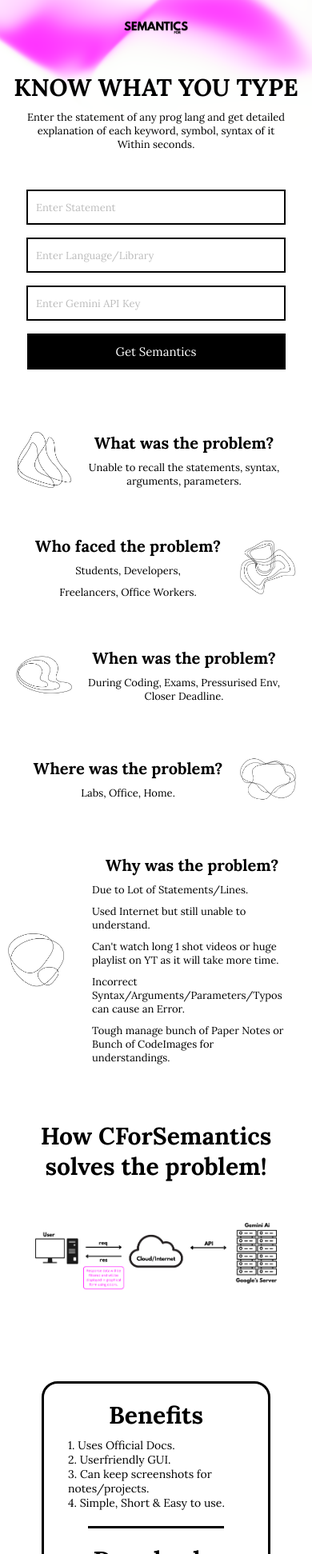
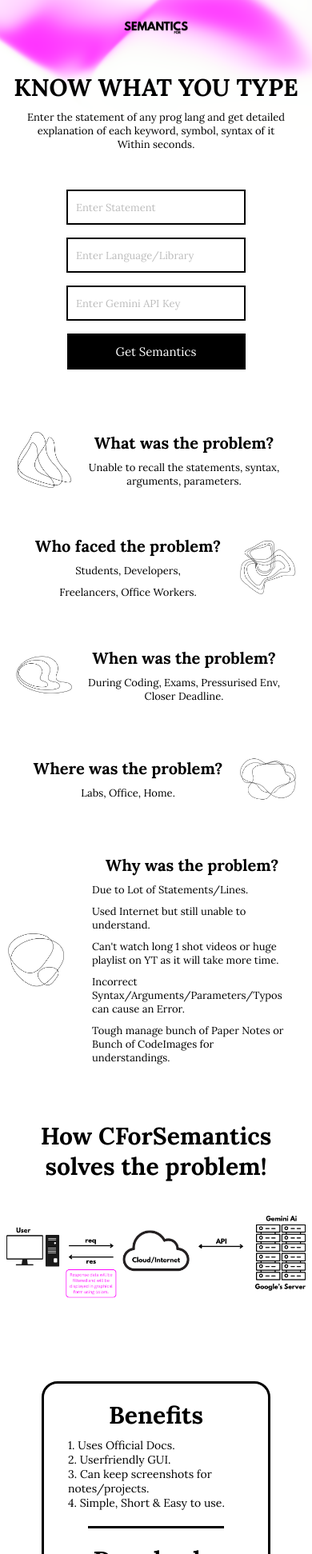
Before and after one commit to YashKadam05/cforsemantics, a React (Vite) app: page / in a window 390 px wide. Shown: the top 1943 px of the page at 80% size. Built offline with nearby package versions, Linux system fonts and the light colour scheme.

Commit message:
Initial Commit

```diff
--- a/src/components/form.css
+++ b/src/components/form.css
@@ -93,11 +93,14 @@
 }
 
 @media (max-width:400px) {
+    .formBody form {
+    width: 100px;
+}
     .formBody form input {
-        width: 300px;
+        width: 200px;
     }
 
     .formBody form button {
-        width: 323px;
+        width: 223px;
     }
 }
--- a/src/components/graph.css
+++ b/src/components/graph.css
@@ -48,6 +48,6 @@
 
 @media (max-width:400px) {
     .howBody img {
-        height: 170px;
+        height: 210px;
     }
 }
```
